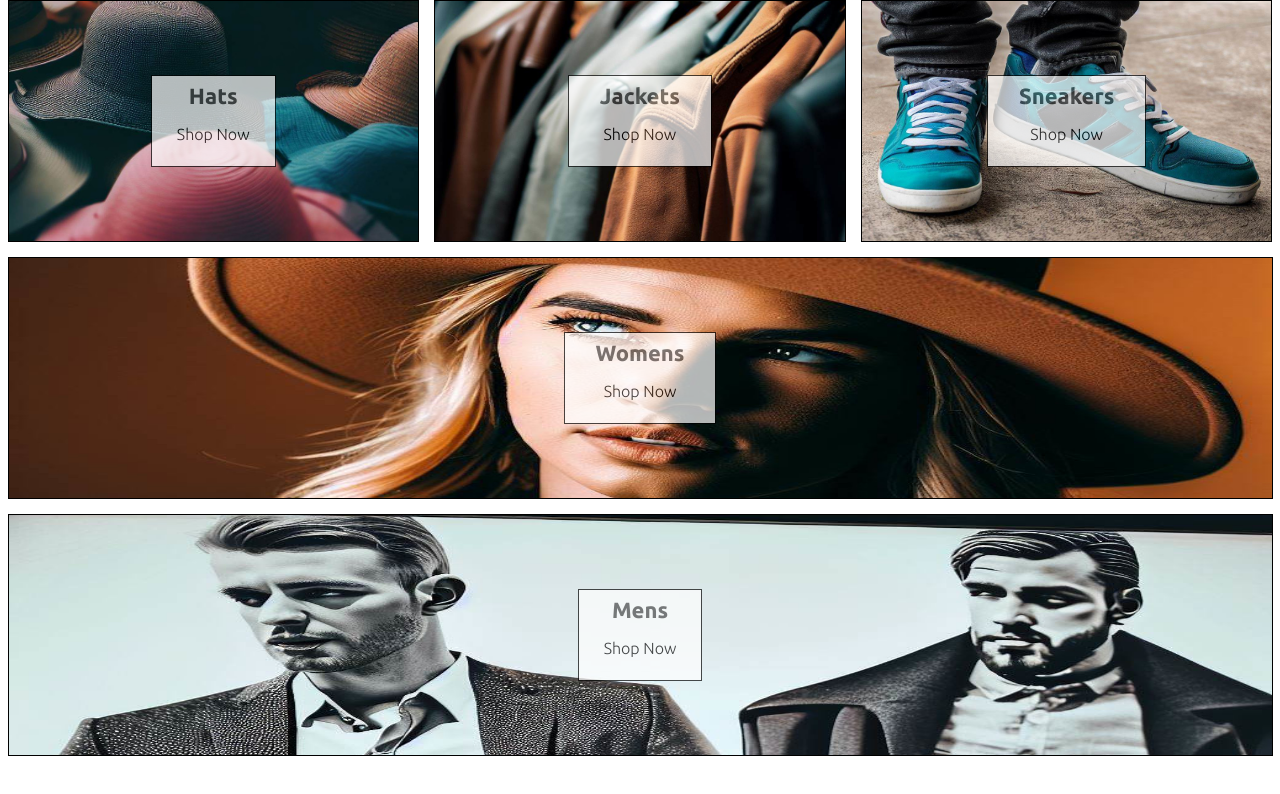
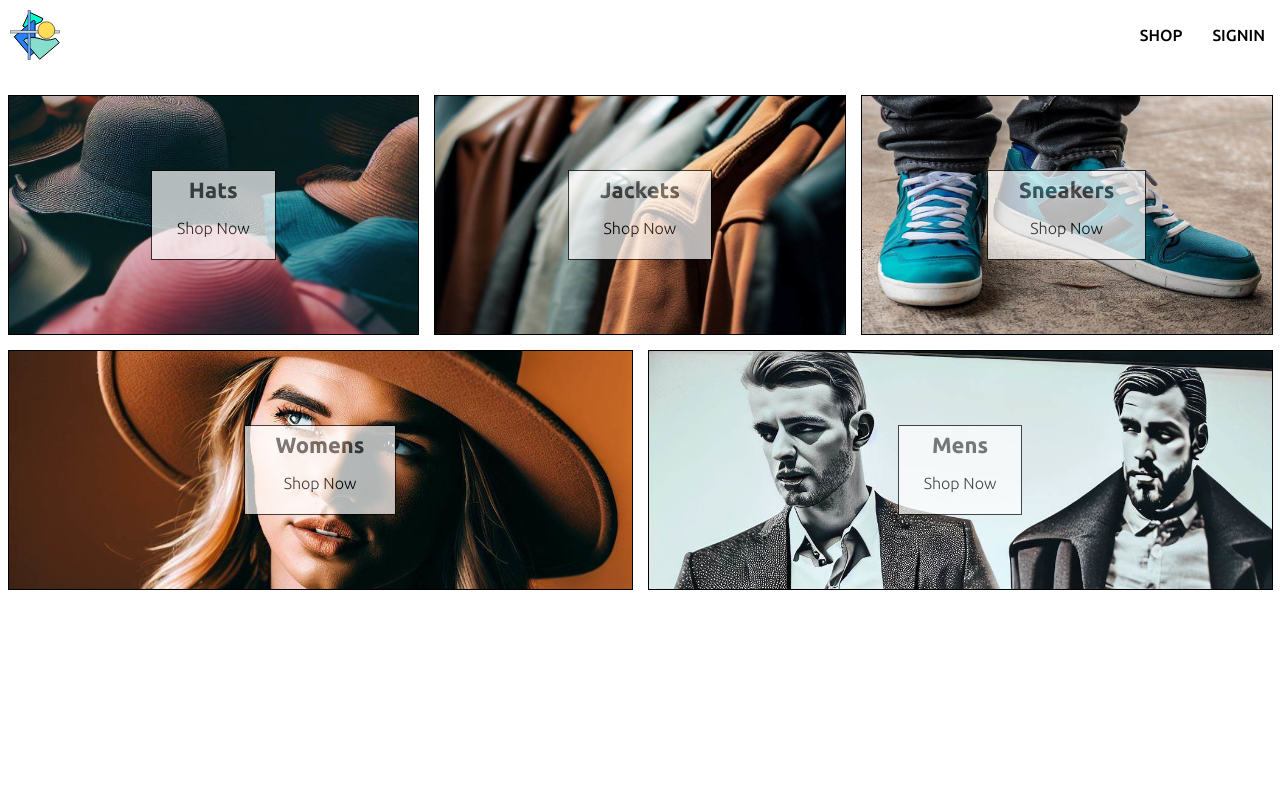
Before and after one commit to bluejet80/react_app3, a React (Create React App) app: page / in a window 1280 px wide. Shown: the top 794 px of the page. Built offline with nearby package versions, Linux system fonts and the light colour scheme.

Commit message:
implementing signin functionality with firebase

```diff
--- a/package.json
+++ b/package.json
@@ -6,6 +6,7 @@
     "@testing-library/jest-dom": "^5.16.5",
     "@testing-library/react": "^13.4.0",
     "@testing-library/user-event": "^13.5.0",
+    "firebase": "^10.0.0",
     "react": "^18.2.0",
     "react-dom": "^18.2.0",
     "react-router-dom": "^6.14.2",
--- a/src/App.js
+++ b/src/App.js
@@ -1,10 +1,24 @@
 import { Routes, Route } from "react-router-dom";
 import Home from "./routes/home/home.component";
+import Navigation from "./routes/navigation/navigation.component";
+import SignIn from "./routes/sign-in/sign-in.component";
+
+const Shop = () => {
+  return (
+    <div>
+      <h1>I am the Shop Page</h1>
+    </div>
+  );
+};
 
 const App = () => {
   return (
     <Routes>
-      <Route path="/" element={<Home />} />
+      <Route path="/" element={<Navigation />}>
+        <Route index element={<Home />} />
+        <Route path="shop" element={<Shop />} />
+        <Route path="signIn" element={<SignIn />} />
+      </Route>
     </Routes>
   );
 };
--- /dev/null
+++ b/src/assets/logo24.icon.jsx
@@ -0,0 +1,56 @@
+import React from "react";
+
+function Logo24() {
+  return (
+    <svg
+      xmlns="http://www.w3.org/2000/svg"
+      width="50"
+      height="50"
+      version="1.1"
+      viewBox="0 0 75.953 76.026"
+    >
+      <g transform="translate(-88.428 -58.336)">
+        <g stroke="#000" transform="translate(10.12 -4.777)">
+          <path
+            fill="#0fc"
+            strokeDasharray="none"
+            strokeWidth="1.5"
+            d="M107.777 66.395l20.607 9.668-2.338 4.833c-11.496 5.336-11.245 5.299-21.265 9.9l-6.977-3.144z"
+          ></path>
+          <path
+            fill="#2a7fff"
+            strokeDasharray="none"
+            strokeWidth="1.5"
+            d="M114.445 78.435l1.984 2.2-.293 46.175-6.953 5.731-24.49-28.843z"
+          ></path>
+          <path
+            fill="#87decd"
+            strokeDasharray="none"
+            strokeWidth="1.5"
+            d="M147.788 106.408l5.417 6.41-29.752 25.263-24.491-28.843 3.448-2.872c23.305-5.545 21.749 7.628 45.378.042z"
+          ></path>
+          <path
+            fill="#80b3ff"
+            strokeWidth="0.616"
+            d="M-138.402 105.641H-63.42099999999999V109.29100000000001H-138.402z"
+            transform="rotate(-90)"
+          ></path>
+          <path
+            fill="#dbe3de"
+            strokeWidth="0.616"
+            d="M78.617 94.531H153.598V98.18100000000001H78.617z"
+          ></path>
+          <circle
+            cx="133.565"
+            cy="93.796"
+            r="12.804"
+            fill="#fd5"
+            strokeWidth="0.795"
+          ></circle>
+        </g>
+      </g>
+    </svg>
+  );
+}
+
+export default Logo24;
--- a/src/index.scss
+++ b/src/index.scss
@@ -9,3 +9,12 @@ code {
   font-family: source-code-pro, Menlo, Monaco, Consolas, "Courier New",
     monospace;
 }
+
+a {
+  text-decoration: none;
+  color: black;
+}
+
+* {
+  box-sizing: border-box;
+}
--- /dev/null
+++ b/src/routes/navigation/navigation.component.jsx
@@ -0,0 +1,28 @@
+import { Outlet, Link } from "react-router-dom";
+import { Fragment } from "react";
+import Logo24 from "../../assets/logo24.icon";
+
+import "./navigation.styles.scss";
+
+const Navigation = () => {
+  return (
+    <Fragment>
+      <div className="navigation">
+        <Link className="logo-container" to="/">
+          <Logo24 className="Logo1" />
+        </Link>
+        <div className="nav-links-container">
+          <Link className="nav-link" to="/shop">
+            SHOP
+          </Link>
+          <Link className="nav-link" to="/signIn">
+            SIGNIN
+          </Link>
+        </div>
+      </div>
+      <Outlet />
+    </Fragment>
+  );
+};
+
+export default Navigation;
--- /dev/null
+++ b/src/routes/navigation/navigation.styles.scss
@@ -0,0 +1,26 @@
+.navigation {
+  height: 70px;
+  width: 100%;
+  display: flex;
+  justify-content: space-between;
+  margin-bottom: 25px;
+
+  .logo-container {
+    height: 100%;
+    width: 70px;
+    padding: 10px;
+  }
+
+  .nav-links-container {
+    width: 50%;
+    height: 100%;
+    display: flex;
+    align-items: center;
+    justify-content: flex-end;
+
+    .nav-link {
+      padding: 10px 15px;
+      cursor: pointer;
+    }
+  }
+}
--- /dev/null
+++ b/src/routes/sign-in/sign-in.component.jsx
@@ -0,0 +1,9 @@
+const SignIn = () => {
+  return (
+    <div>
+      <h1>Sign In Page</h1>
+    </div>
+  );
+};
+
+export default SignIn;
```
Also changed, not shown: 1 other file (tests, documents, lock files or other folders).
